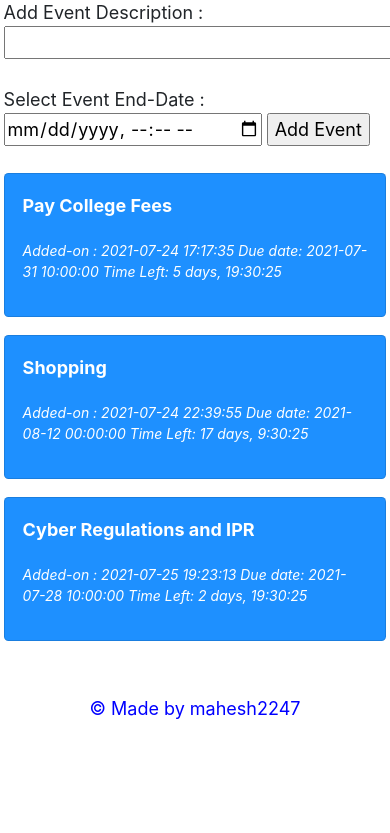
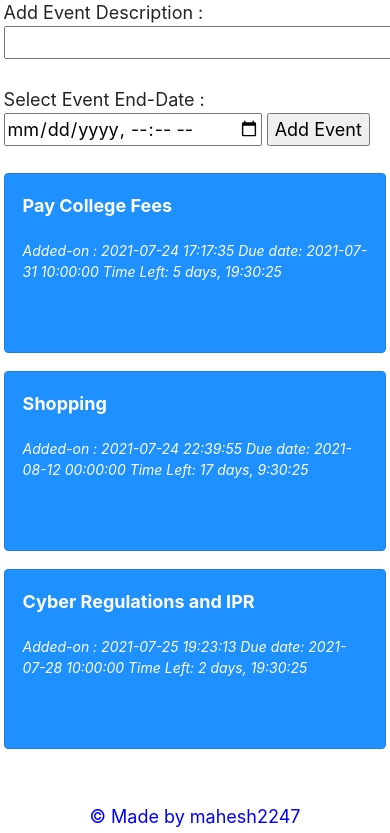
Before and after one commit to mahesh2247/simpleTodoApp, a Flask app: page / in a window 390 px wide; the page is wider, and only the part inside the window is pictured. Shown: the part 84-917 px from the top of that part. Before the commit the page ends 803 px from the top of that part, so only its background shows below. Run offline with Flask 2, Linux system fonts and the light colour scheme; data comes from the database, SQL or seed files in the repository; both versions use the stored data as it was after the commit; some libraries are stand-ins or nearby versions.

Commit message:
Optimising for Mobile

```diff
--- a/templates/main.html
+++ b/templates/main.html
@@ -25,11 +25,11 @@
     background-color: dodgerblue;
     color: white;
     padding: 1rem;
-    height: 8rem;
+    height: 10rem;
     }
 
     .cards {
-    max-width: 2400px;
+    max-width: 3400px;
     margin: 0 auto;
     display: grid;
     grid-gap: 1rem;
```
Also changed, not shown: mydatabase.db.
